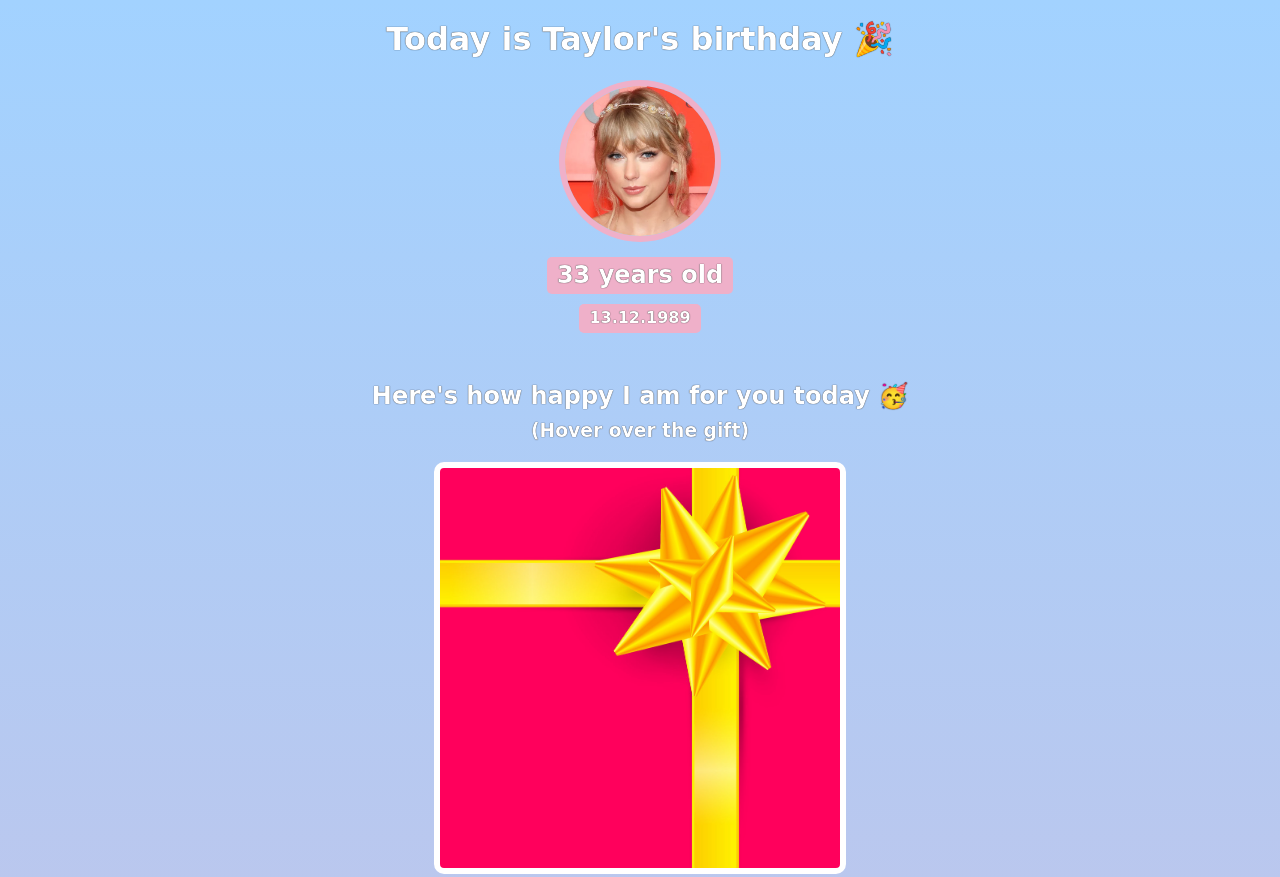
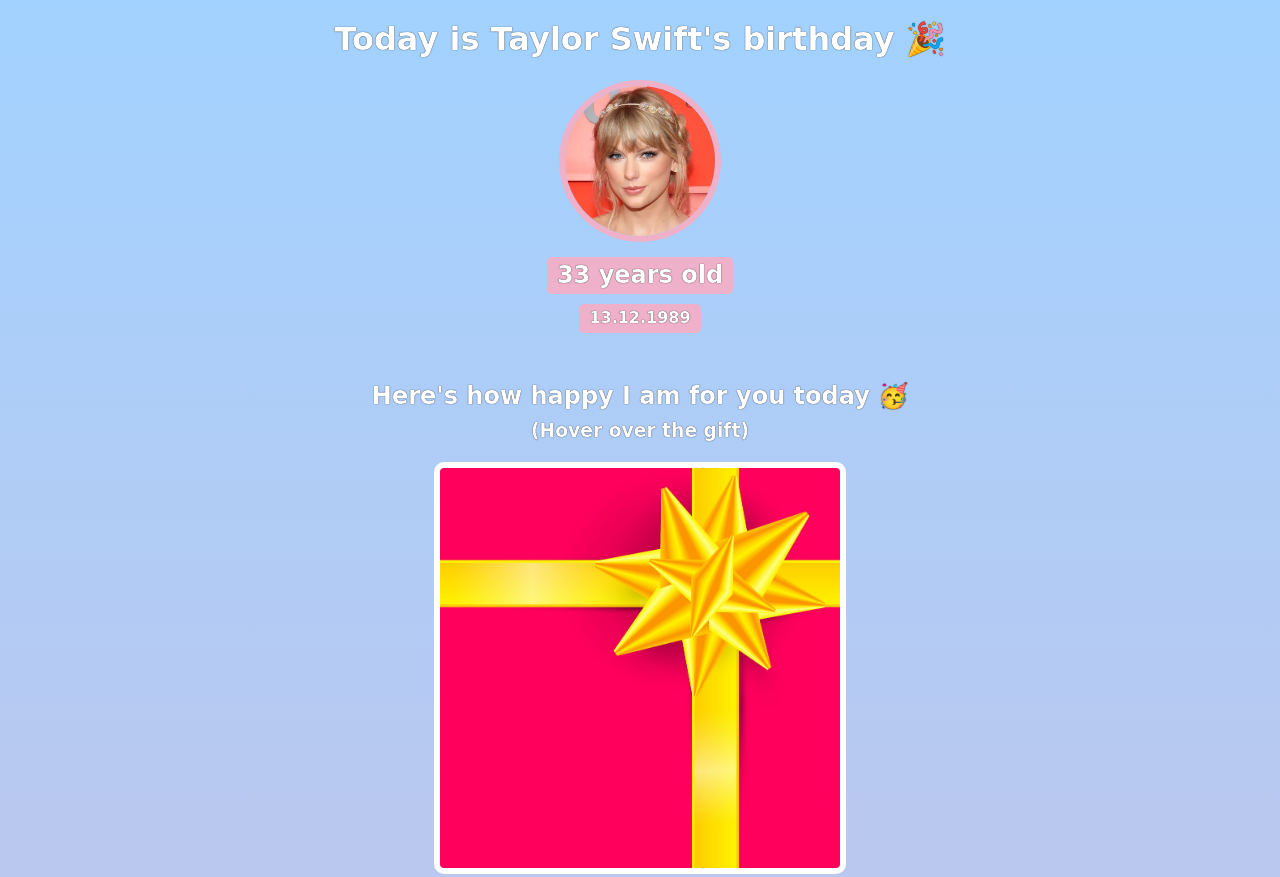
Before and after one commit to FajrM/birthday_gift_site, a website built with Vite: page index.html in a window 1280 px wide. Shown: the top 877 px of the page. Built offline with nearby package versions, Linux system fonts and the light colour scheme; a web font is replaced by a local one.

Commit message:
Changed name to Taylor Swift

```diff
--- a/index.html
+++ b/index.html
@@ -7,7 +7,7 @@
     </head>
     <body>
         <div id="header">
-            <h1>Today is Taylor's birthday 🎉</h1>
+            <h1>Today is Taylor Swift's birthday 🎉</h1>
             <img id="bff-img" src="images/taylor_swift.webp">
             <h2 id="bday-age">33 years old</h2>
             <h4 id="bday-date">13.12.1989</h4>
```
